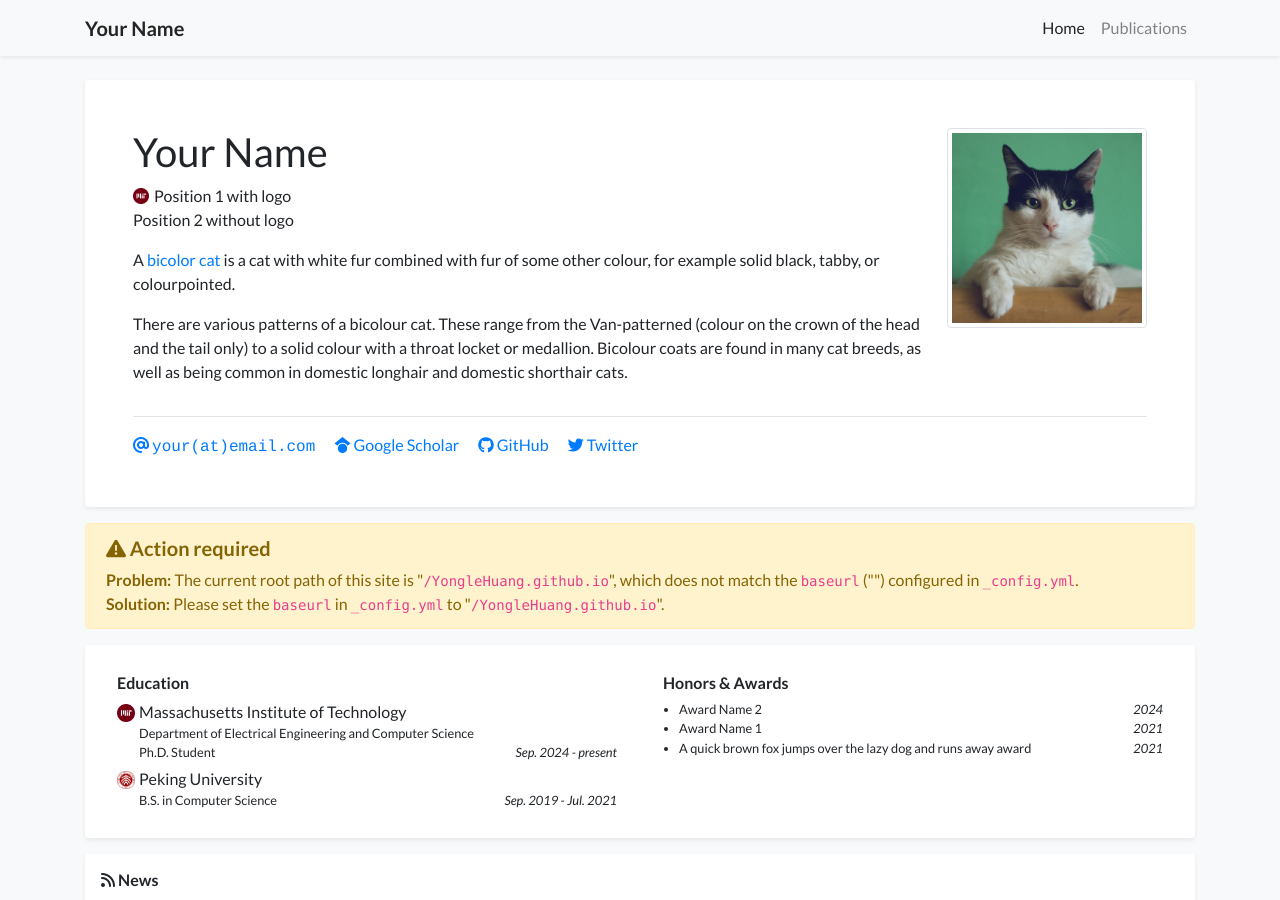
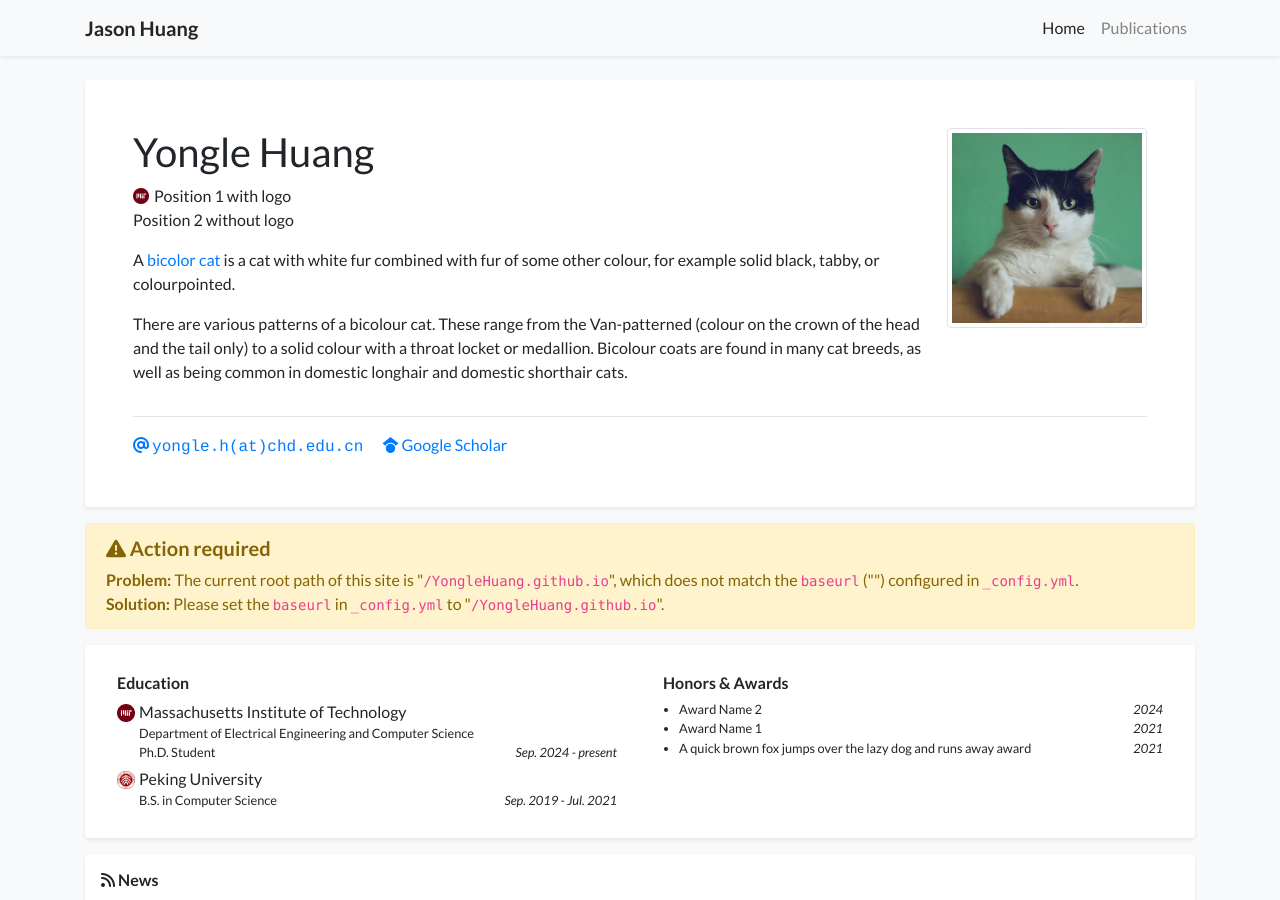
Before and after one commit to YongleHuang/YongleHuang.github.io, a Jekyll site: the page built from index.html, in a window 1280 px wide and 900 px high. Built offline with Jekyll 4.4.1, drawn with Linux system fonts in a browser that asks for light colours; nearby versions of some CDN libraries; a style sheet for code colours, icons or effects is not loaded.

Commit message:
Update profile.yml

```diff
--- a/_data/profile.yml
+++ b/_data/profile.yml
@@ -1,6 +1,6 @@
-primary_name: "Your Name"
+primary_name: "Yongle Huang"
 secondary_name: ""
-navbar_name: "Your Name"
+navbar_name: "Jason Huang"
 
 positions:
 - logo: /assets/images/badges/MIT_Social_circle.png  # Logo is optional
@@ -8,11 +8,11 @@ positions:
 - name: Position 2 without logo
 
 
-email: "your@email.com"
+email: "yongle.h@chd.edu.cn"
 # cv_link: link-to-your-cv-file
-gscholar: xFmQpf4AAAAJ  # This is an example, replace it with your own Google Scholar ID
-github: your_github_id
-twitter: your_twitter_id  # Do not include the '@' symbol
+gscholar: jxgPSJ0AAAAJ  # This is an example, replace it with your own Google Scholar ID
+# github: your_github_id
+# twitter: your_twitter_id  # Do not include the '@' symbol
 # wechat_qrcode: /assets/images/etc/wechat.jpg
 # wechat_prompt: >-
 #   Please tell me your <strong>name</strong> and <strong>affiliation</strong> (current or past) when adding my wechat. Thanks!
```
